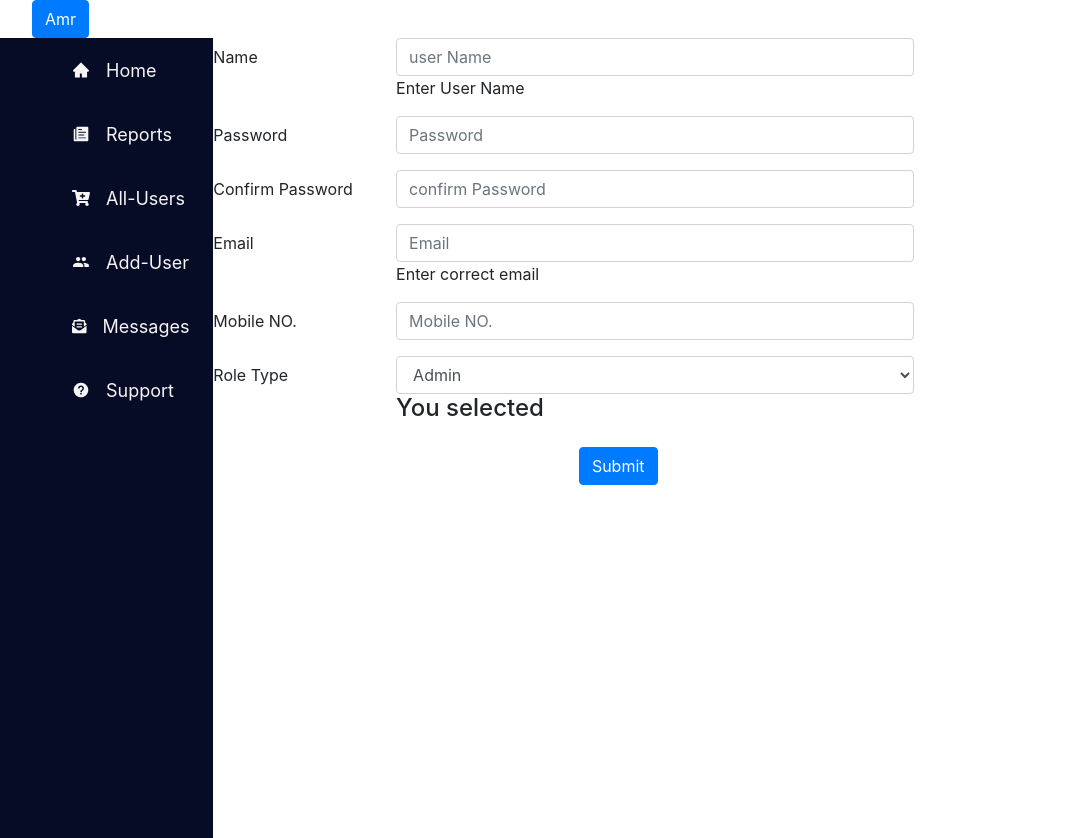
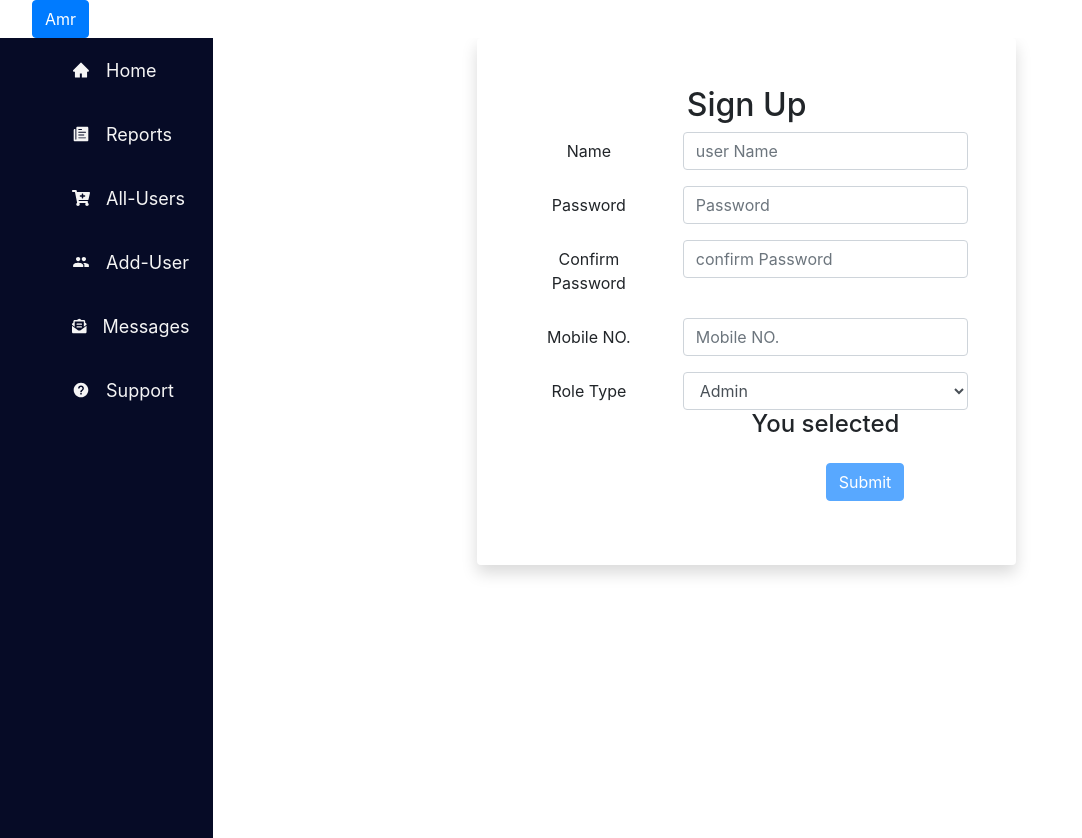
Before and after one commit to AmrElzafarani/Optics, a React (Create React App) app: page /Add-user in a window 1280 px wide. Shown: the whole page, without its empty margins (0-1082 px from the left). Built offline with nearby package versions, Linux system fonts and the light colour scheme.

Commit message:
Make Registration form Validation

```diff
--- a/src/Components/Pages/AddUser.js
+++ b/src/Components/Pages/AddUser.js
@@ -1,137 +1,159 @@
-import React, { useState, useEffect } from "react";
+import React, {useState, useEffect, useRef} from "react";
 import PasswordValidation from "./passwordValidation";
-import { Form, Col, Row, Button } from "react-bootstrap";
+import {Form, Col, Row, Button} from "react-bootstrap";
 
 function AddUser() {
     const [userName, setUserName] = useState("");
     const [userNameError, setUserNameError] = useState("");
+    const [password, setPassword] = useState("");
+    const [passwordError, setPasswordError] = useState("");
+
     const [confirmPassword, setConfirmPassword] = useState("");
     const [confirmPasswordError, setConfirmPasswordError] = useState("");
-  const [roles, setRoles] = useState("");
-  const [email, setEmail] = useState("");
-  const [emailError, setEmailError] = useState("");
-  const [phoneNumber, setPhoneNumber] = useState("");
+    const [role, setRole] = useState("");
+    const [roleError, setRoleError] = useState("");
+    // const [email, setEmail] = useState("");
+    // const [emailError, setEmailError] = useState("");
+    const [phoneNumber, setPhoneNumber] = useState('');
     const [phoneNumberError, setPhoneNumberError] = useState("");
     const [disable, setDisabled] = useState(true);
 
-  const [password, setPassword, passwordError] = PasswordValidation({
-    min: 6,
-    max: 10,
-  });
+    // const [password, setPassword, passwordError] = PasswordValidation({
+    //   min: 6,
+    //   max: 10,
+    //
+    // });
+    const firstRender = useRef(true);
+
     useEffect(() => {
+
+        if (firstRender.current) {
+            firstRender.current = false
+            return
+        }
         const formValidation = () => {
+            const validations = [];
+
+            function validateUserName() {
                 if (userName === "") {
                     setUserNameError("Enter User Name");
+                    return true;
                 } else {
                     setUserNameError("");
+                    return false;
+
                 }
-      if (!confirmPassword || !password) {
-        setConfirmPasswordError("");
-        // return true
-      } else if (password !== confirmPassword) {
-        setConfirmPasswordError("The passwords must match.");
-        // return true
+            }
+
+            validations.push(validateUserName());
+
+            function validatePassword() {
+                if (password.length < 6) {
+                    setPasswordError("password must be at least 6 characters");
+                    return true;
+
+                }
+                if (password.length > 10) {
+                    setPasswordError(`Password must be less than 10 Characters`);
+                    return true;
+                } else {
+                    setPasswordError("");
+                    return false;
+                }
+            }
+
+            validations.push(validatePassword());
+
+            function validateConfirmPassword() {
+                if (password !== confirmPassword) {
+                    setConfirmPasswordError("Password must match");
+                    return true;
                 } else {
                     setConfirmPasswordError("");
+                    return false;
                 }
-      if (!email) {
-        setEmailError("Enter correct email");
-      } else {
-        setEmailError("");
             }
-      if (isNaN(phoneNumber)) {
+
+            validations.push(validateConfirmPassword());
+
+            function validateNumber() {
+                if (!phoneNumber) {
                     setPhoneNumberError("Enter Phone Number");
+                    return true;
                 } else {
                     setPhoneNumberError("");
+                    return false;
                 }
+            }
+
+            validations.push(validateNumber());
+
+            function validateRole() {
+                if (!role) {
+                    setRoleError("Select Role");
+                    return true;
+                } else {
+                    setRoleError("");
+                    return false;
+                }
+            }
+
+            validations.push(validateRole());
+
+
+            return allAreValid(validations);
         };
         setDisabled(formValidation());
-  }, [userName, password, email, phoneNumber, confirmPassword]);
+    }, [userName, password, phoneNumber, confirmPassword, role]);
+
+    function allAreValid(validations) {
+        let status = true;
+        for (const validation of validations) {
+            status &= !validation;
+        }
+
+        return !status;
+    }
 
     const Submit = (e) => {
         e.preventDefault();
 
-    var myHeaders = new Headers();
-    myHeaders.append("Content-Type", "application/json");
 
-    var raw = JSON.stringify([
-      {
-        userName: userName,
-        password: password,
-        confirmPassword: confirmPassword,
-        email: email,
-        phoneNumber: phoneNumber,
-        roles: [{ roleId: "1" }],
+        fetch("https://localhost:44302/api/Users/CreateUser/", {
+            mode: 'no-cors',
+            method: "POST",
+            credentials: "same-origin",
+            body: JSON.stringify([{userName, password, confirmPassword, phoneNumber, role}]),
+            headers: {
+                "Content-Type": "application/json",
+                "Accept": "application/json",
             },
-    ]);
-
-    var requestOptions = {
-      mode: "no-cors",
-      method: "POST",
-      headers: myHeaders,
-      body: raw,
-      redirect: "follow",
-    };
-
-    fetch("https://localhost:44302/api/Users/CreateUser/", requestOptions)
-      .then((response) => response.text())
-      .then((result) => {
-        console.log(result);
         })
-      .catch((error) => console.log("error", error));
-    // fetch("https://localhost:44302/api/Users/CreateUser/", {
-    //   mode: 'no-cors',
-    //   method: "POST",
-    //   credentials: "same-origin",
-    //   body: JSON.stringify([{ userName, password, confirmPassword, email,phoneNumber, role }]),
-    //   headers: {
-    //     "Content-Type": "application/json",
-    //     "Accept": "application/json",
-    //   },
-    // })
-    //   .then((res) => res.text())
-    //   .then((result) => console.log(result) )
-    //   .catch((err) => console.log(err));
+            .then((res) => res.text())
+            .then((result) => console.log(result))
+            .catch((err) => console.log(err));
 
         setUserName("");
         setPassword("");
         setConfirmPassword("");
-    setEmail("");
         setPhoneNumber("");
+        setRole("");
 
-    // console.log(userName);
-    // console.log(password);
-    // console.log(role);
+        console.log(userName);
+        console.log(password);
+        console.log(role);
     };
 
-  // useEffect(() => {
-  //   console.log("name");
-  //   if (userName) {
-  //     setNameError("");
-  //   } else {
-  //     setNameError("Enter User Name");
-  //   }
-  // }, [userName]);
-
-  // useEffect(() => {
-  //   console.log("password");
-  //   if (!confirmPassword || !password) {
-  //     setConfirmPasswordError("");
-  //   } else if (password !== confirmPassword) {
-  //     setConfirmPasswordError("The passwords must match.");
-  //   } else {
-  //     setConfirmPasswordError("");
-  //   }
-  // }, [password, confirmPassword]);
 
     return (
-    <div>
-        <Form onSubmit={Submit}>
+        <div className="justify-content-center d-flex text-center">
+            <Form className="shadow rounded p-5" onSubmit={Submit}>
+                <h2>Sign Up</h2>
                 <Form.Group as={Row} controlId="name">
-            <Form.Label column sm={2}>
+                    <Form.Label column sm={4}>
                         Name
                     </Form.Label>
-            <Col sm={6}>
+                    <Col md={8}>
                         <Form.Control
                             type="text"
                             placeholder="user Name"
@@ -145,10 +167,10 @@ function AddUser() {
                 </Form.Group>
 
                 <Form.Group as={Row} controlId="password">
-            <Form.Label column sm={2}>
+                    <Form.Label column sm={4}>
                         Password
                     </Form.Label>
-            <Col sm={6}>
+                    <Col md={8}>
                         <Form.Control
                             type="password"
                             placeholder="Password"
@@ -158,14 +180,16 @@ function AddUser() {
                             autoComplete="true"
                         />
                         <div className="error">{passwordError}</div>
+
                     </Col>
+
                 </Form.Group>
 
                 <Form.Group as={Row} controlId="confirmPassword">
-            <Form.Label column sm={2}>
+                    <Form.Label column sm={6} md={4}>
                         Confirm Password
                     </Form.Label>
-            <Col sm={6}>
+                    <Col md={8}>
                         <Form.Control
                             type="password"
                             placeholder="confirm Password"
@@ -178,30 +202,13 @@ function AddUser() {
                     </Col>
                 </Form.Group>
 
-          <Form.Group as={Row} controlId="email">
-            <Form.Label column sm={2}>
-              Email
-            </Form.Label>
-            <Col sm={6}>
-              <Form.Control
-                type="email"
-                placeholder="Email"
-                name="email"
-                value={email}
-                onChange={(e) => setEmail(e.target.value)}
-                autoComplete="true"
-              />
-              <div className="error">{emailError}</div>
-            </Col>
-          </Form.Group>
-
                 <Form.Group as={Row} controlId="phone">
-            <Form.Label column sm={2}>
+                    <Form.Label column sm={4}>
                         Mobile NO.
                     </Form.Label>
-            <Col sm={6}>
+                    <Col md={8}>
                         <Form.Control
-                type="number"
+                            type="text"
                             placeholder="Mobile NO."
                             name="phoneNumber"
                             value={phoneNumber}
@@ -213,24 +220,24 @@ function AddUser() {
                 </Form.Group>
 
                 <Form.Group as={Row} controlId="Role">
-            <Form.Label column sm={2}>
+                    <Form.Label column sm={4}>
                         Role Type
                     </Form.Label>
-            <Col sm={6}>
+                    <Col md={8}>
                         <Form.Control
                             as="select"
-                value={roles}
-                onChange={(e) => setRoles(e.target.value)}
+                            value={role}
+                            onChange={(e) => setRole(e.target.value)}
                         >
                             <option value="Admin">Admin</option>
                             <option value="User">User</option>
                         </Form.Control>
-              <h4>You selected {roles}</h4>
+                        <h4>You selected {role}</h4>
                     </Col>
                 </Form.Group>
 
                 <Form.Group as={Row}>
-            <Col sm={{ span: 10, offset: 4 }}>
+                    <Col sm={{span: 10, offset: 4}}>
                         <Button type="submit" disabled={disable}>
                             Submit
                         </Button>
```
Lines whose indentation alone changed are shown as unchanged.
